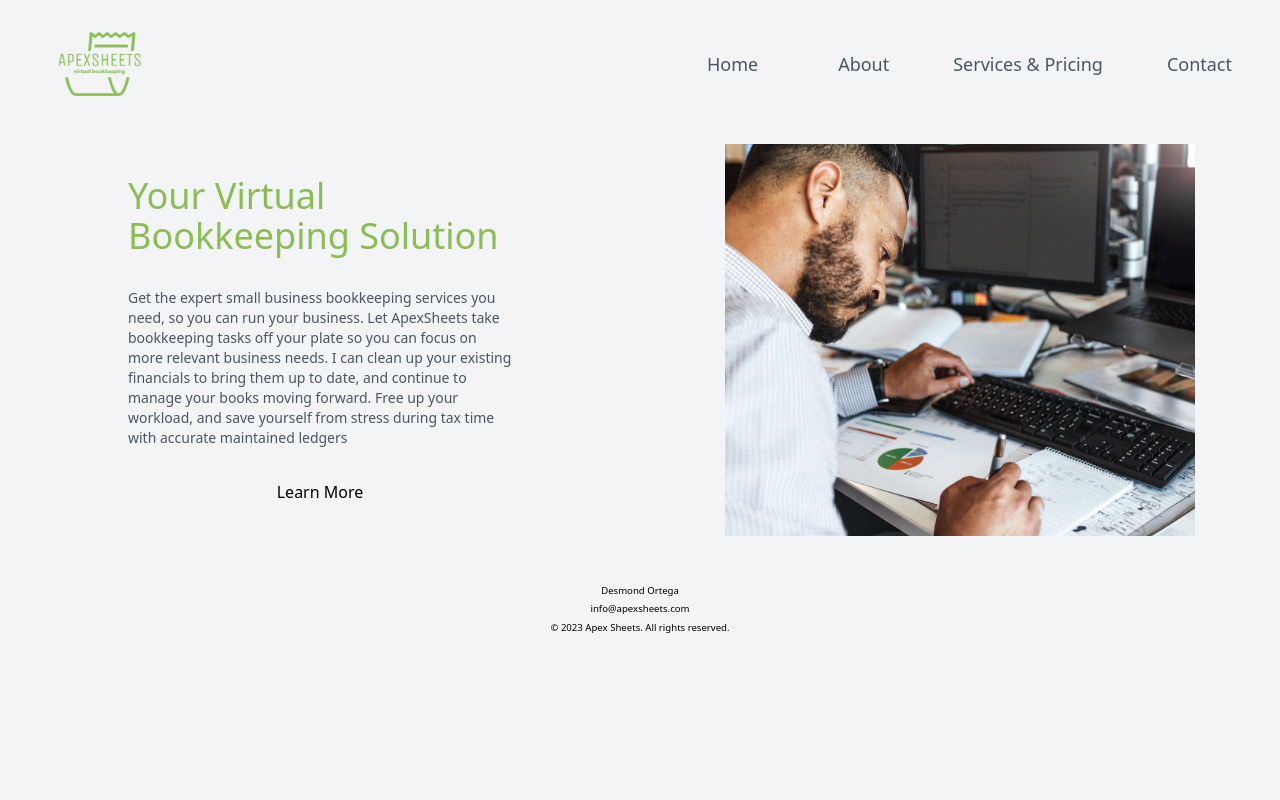
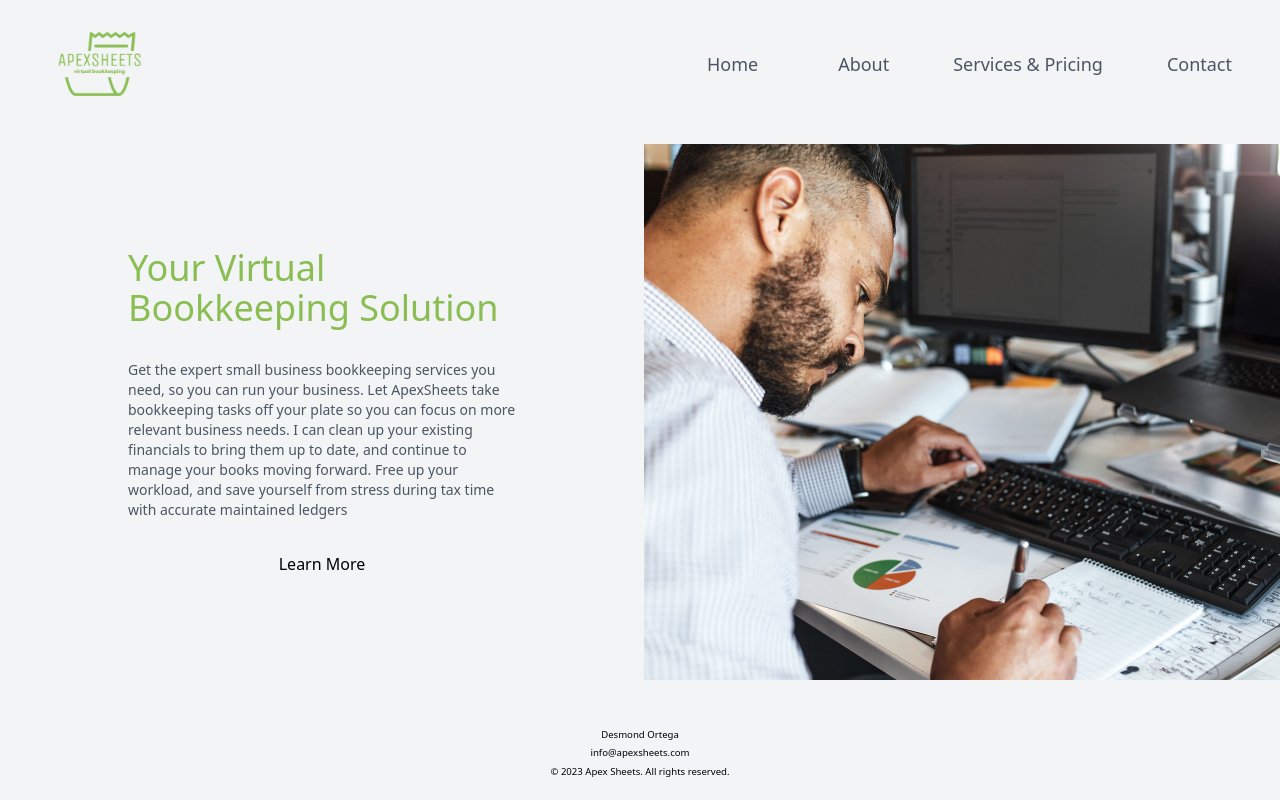
Before and after one commit to desmondortega/Apex-Sheets, a Next.js app: page / in a window 1280 px wide. Built offline with nearby package versions, Linux system fonts and the light colour scheme.

Commit message:
home page styles match wix

```diff
--- a/app/page.js
+++ b/app/page.js
@@ -2,14 +2,14 @@ import Image from 'next/image'
 
 export default function Home() {
   return (
-    <div className="flex">
-      <div className="w-1/2 flex flex-col justify-center space-y-8 items-center py-8 px-32">
+    <div className="flex flex-col sm:flex-row">
+      <div className="w-full sm:w-1/2 flex flex-col justify-center space-y-8 items-center sm:py-20 sm:px-32 pb-20 px-8 sm:min-w-[644px] min-w-[100px]">
         <h1 className={`text-4xl text-apex-green`}>Your Virtual Bookkeeping Solution</h1>
         <p className={`text-sm text-gray-600`}>Get the expert small business bookkeeping services you need, so you can run your business. Let ApexSheets take bookkeeping tasks off your plate so you can focus on more relevant business needs. I can clean up your existing financials to bring them up to date, and continue to manage your books moving forward. Free up your workload, and save yourself from stress during tax time with accurate maintained ledgers</p>
         <button>Learn More</button>
       </div>
-      <div className="w-1/2 relative">
-        <Image src="/Home-Page.webp" alt="Home page image" layout="fill" objectFit="contain"/>
+      <div className="sm:w-1/2 sm:min-w-[644px] min-w-[100px]">
+        <Image src="/Home-Page.webp" alt="Home page image" width={1288} height={1072}/>
       </div>
     </div>
   )
```
